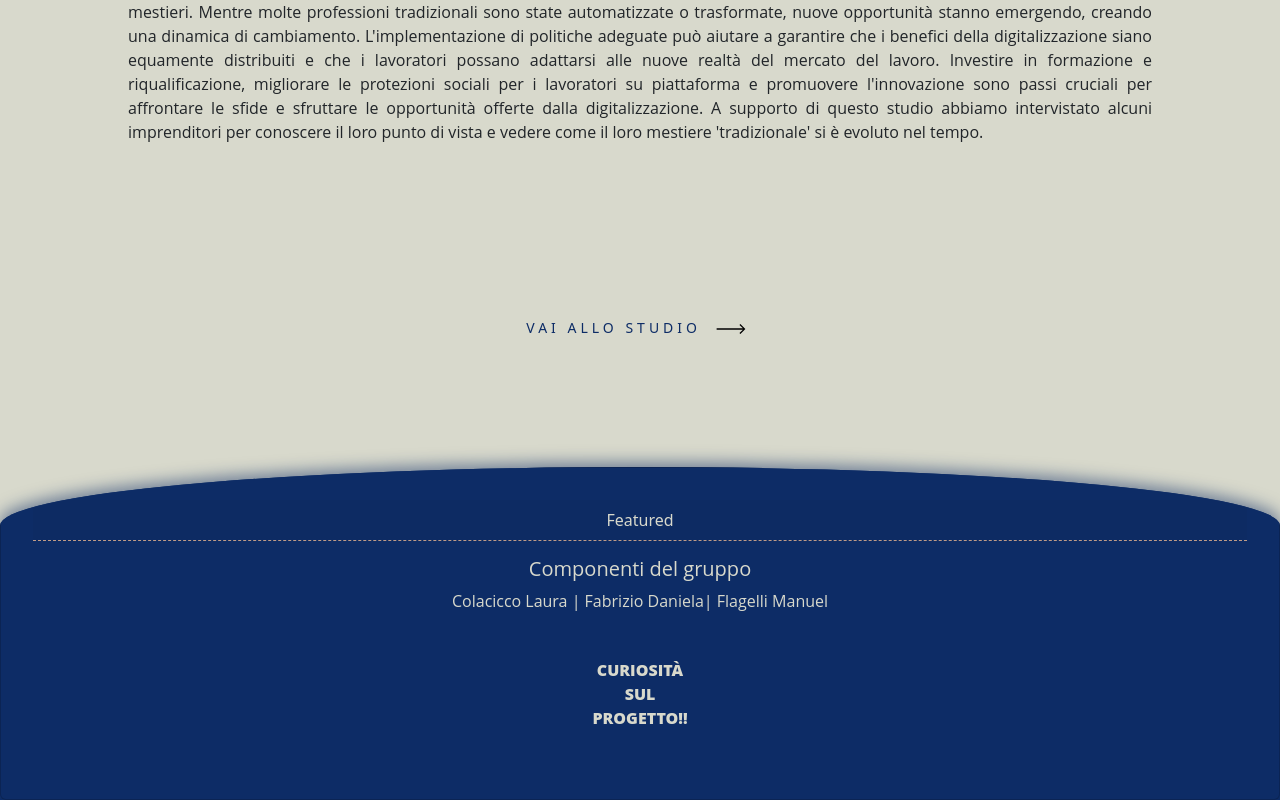
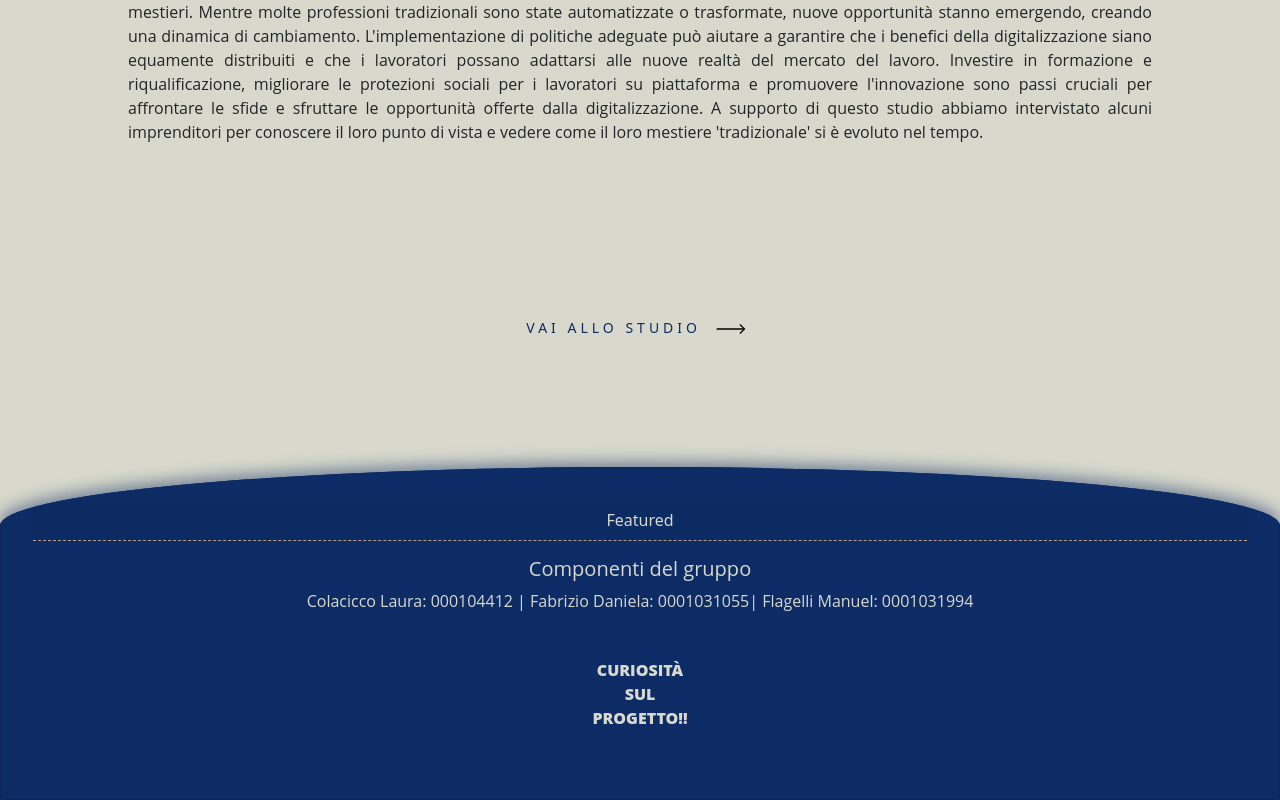
Before and after one commit to DanielaFabrizio/TraditionMeetsTech, a React (Vite) app in the folder traditionMeetsTechVite/: page / in a window 1280 px wide. Shown: the part 5158-5958 px from the top of the page. Built offline with nearby package versions, Linux system fonts and the light colour scheme.

Commit message:
aggiunta matricole

```diff
--- a/traditionMeetsTechVite/src/components/Footer.jsx
+++ b/traditionMeetsTechVite/src/components/Footer.jsx
@@ -10,7 +10,7 @@ export default function Footer(){
             </div>
             <div class="card-body">
                 <h5 class="card-title">Componenti del gruppo</h5>
-                <p class="card-text">Colacicco Laura | Fabrizio Daniela| Flagelli Manuel </p>
+                <p class="card-text">Colacicco Laura: 000104412 | Fabrizio Daniela: 0001031055| Flagelli Manuel: 0001031994 </p>
                 <Link to="/Relazione">
                 <button>
                 <span class="box"> Curiosità sul progetto!! </span>
```
